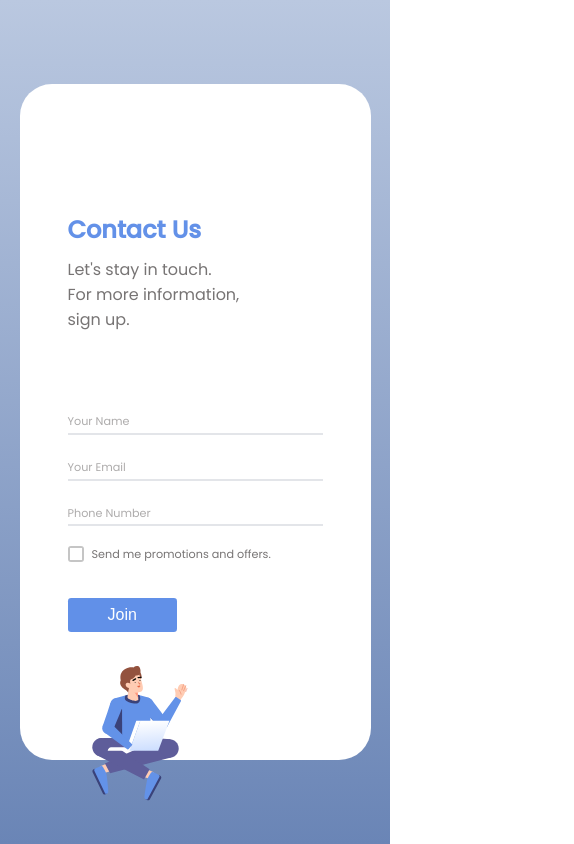
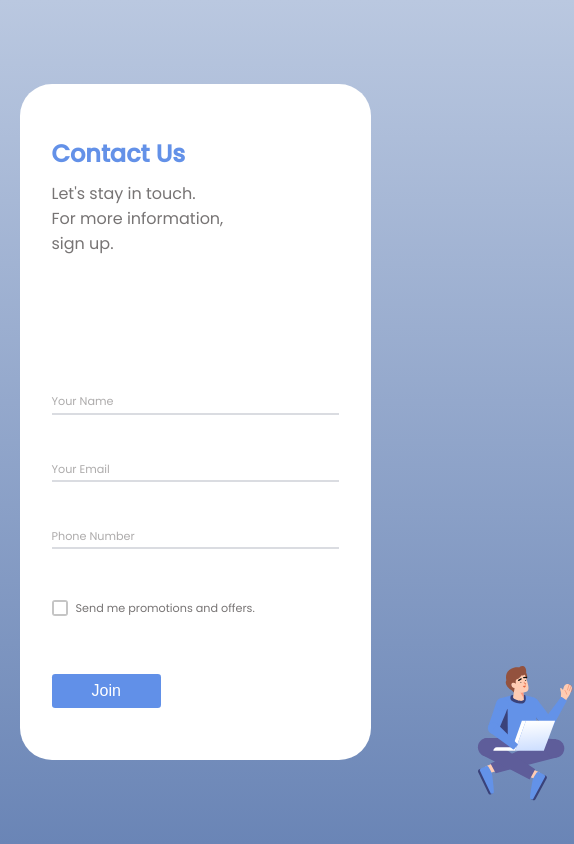
Before and after one commit to mfghir/form-animation, a plain HTML site: page index.html in a window 390 px wide. Shown: the whole page, 574 px wide, since content can reach past the window. Drawn offline with nearby package versions, Linux system fonts and the light colour scheme.

Commit message:
10.change some css

```diff
--- a/style.css
+++ b/style.css
@@ -36,7 +36,7 @@ form {
     flex: 1;
 }
 
-.description{
+.description {
     margin-top: 10px;
     line-height: 25px;
 }
@@ -183,20 +183,30 @@ button {
     opacity: 0;
 }
 
-@media screen and (max-width: 812px) {
+@media screen and (max-width: 768px) {
+    /* body {
+        height: 100vh;
+    } */
+
     form {
         width: 90vw;
         min-height: 80vh;
         flex-direction: column;
-
-        padding: 8rem 3rem;
     }
 
+    .contact-right,
+    .contact-left,
+    .promo-container {
+        margin: 20px 0;
+    }
+    .input-container {
+        margin: 10px 0;
+    }
     .line-svg {
         width: 100%;
     }
 
     #character {
-        transform: scale(0.4) translate(0%, 30%);
+        transform: scale(0.4) translate(400%, 30%);
     }
 }
```
